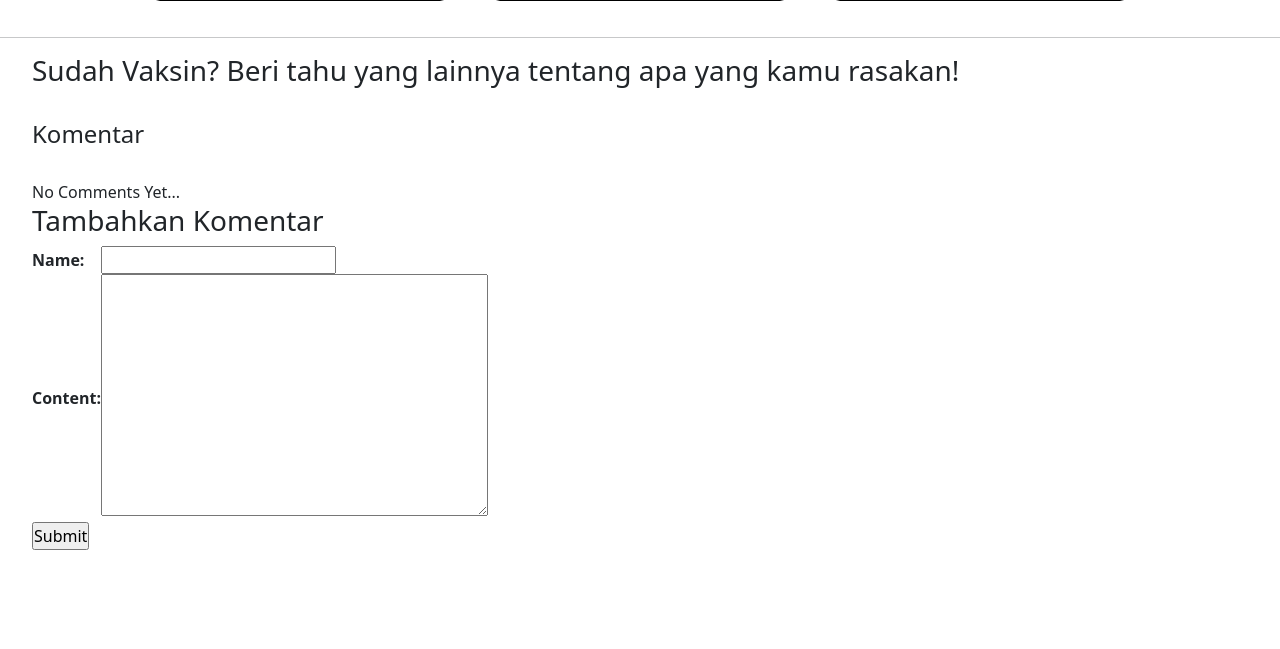
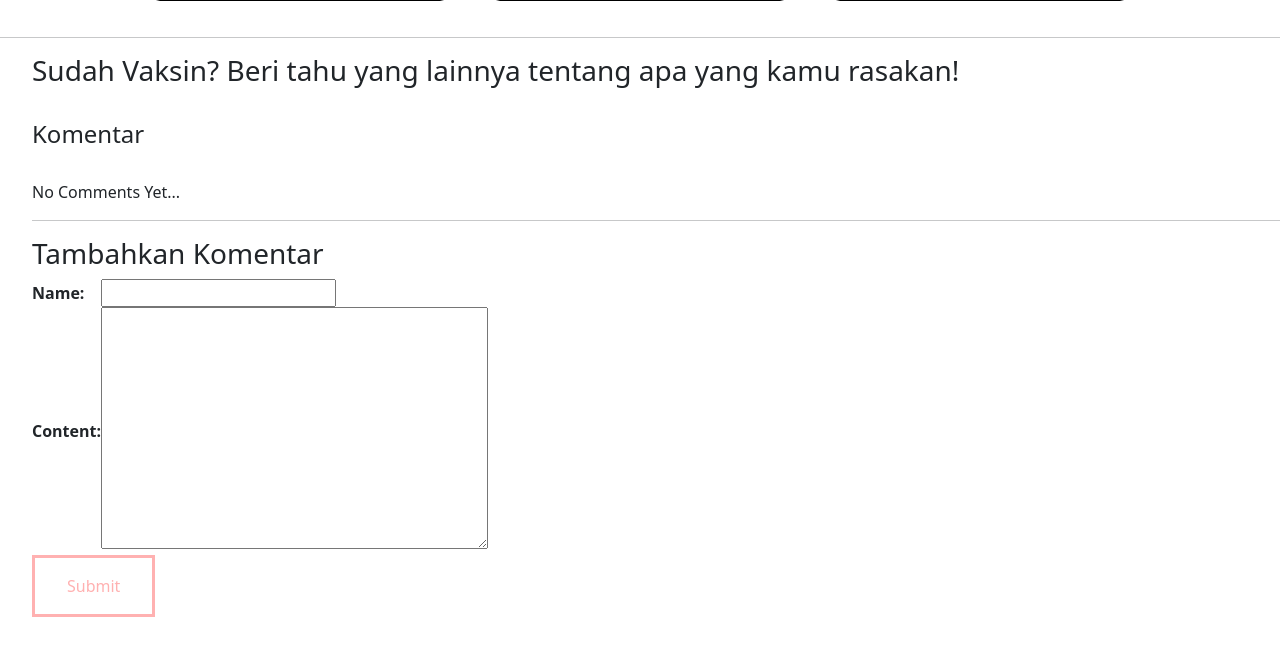
Before and after one commit to rayrayray15/tugas-tengah-semester-pbp, a Django app: page /infovaksin/ in a window 1280 px wide. Shown: the part 847-1496 px from the top of the page. Before the commit the page ends 1397 px from the top, so only its background shows below. Run offline with Django 3.2, Linux system fonts and the light colour scheme; the visitor is signed in with stand-in values (Sample User, id 1); data that the repository does not hold is empty.

Commit message:
fixed template for comment section

```diff
--- a/infovaksin/static/index_style.css
+++ b/infovaksin/static/index_style.css
@@ -266,6 +266,23 @@ section {
     margin-bottom: 2em;
 }
 
+.submitkomen {
+    background: none;
+    color: #FFB1B1;
+    border: 3px solid;
+    padding: 1em 2em;
+    font-size: 1em;
+    transition: 0.25s;
+}
+
+.submitkomen:hover {
+    color: black;
+    border-color: #c22c2c;
+    box-shadow: 0 0.5em 0.5em -0.4em #c22c2c;
+    transform: translateY(-0.25em);
+    cursor: pointer;
+}
+
 /* .komengan {
     display: flex;
     flex-direction: column;
--- a/infovaksin/templates/infovaksin.html
+++ b/infovaksin/templates/infovaksin.html
@@ -106,6 +106,9 @@
     <div class="pemisah">
         <h3>Sudah Vaksin? Beri tahu yang lainnya tentang apa yang kamu rasakan!</h3>
         <br>
+        {% if not request.user.is_authenticated %}
+        <h4>Login untuk melihat dan memberikan komentar</h4>
+        {% else %}
         <h4>Komentar</h4>
         <br>
         {% if not comments.all %}
@@ -121,7 +124,7 @@
                 <br>
             {% endfor %}
         {% endif %}
-        <br>
+        <hr>
         <h3>Tambahkan Komentar</h3>
         <form action="" method="POST">
             {% csrf_token %}
@@ -129,11 +132,12 @@
                 {{form.as_table}}
                 <tr>
                     <td colspan="2">
-                        <input type="submit">
+                        <input type="submit" class="submitkomen">
                     </td>
                 </tr>
             </table>
         </form>
+        {% endif %}
     </div>
 
     <!-- <div class="adrian">
```
